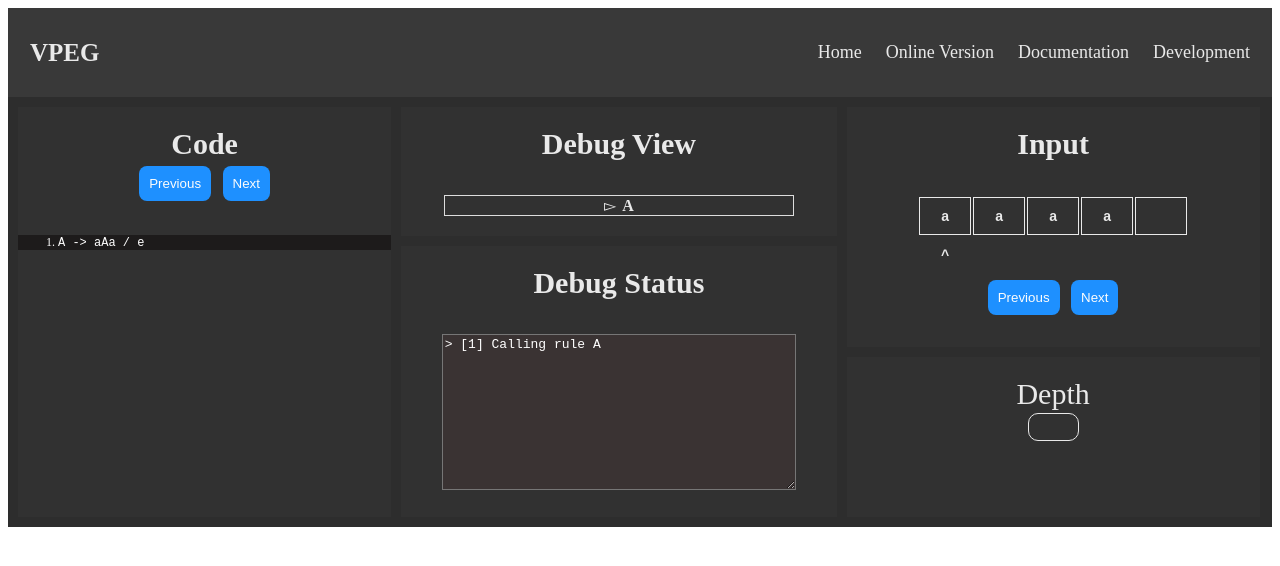
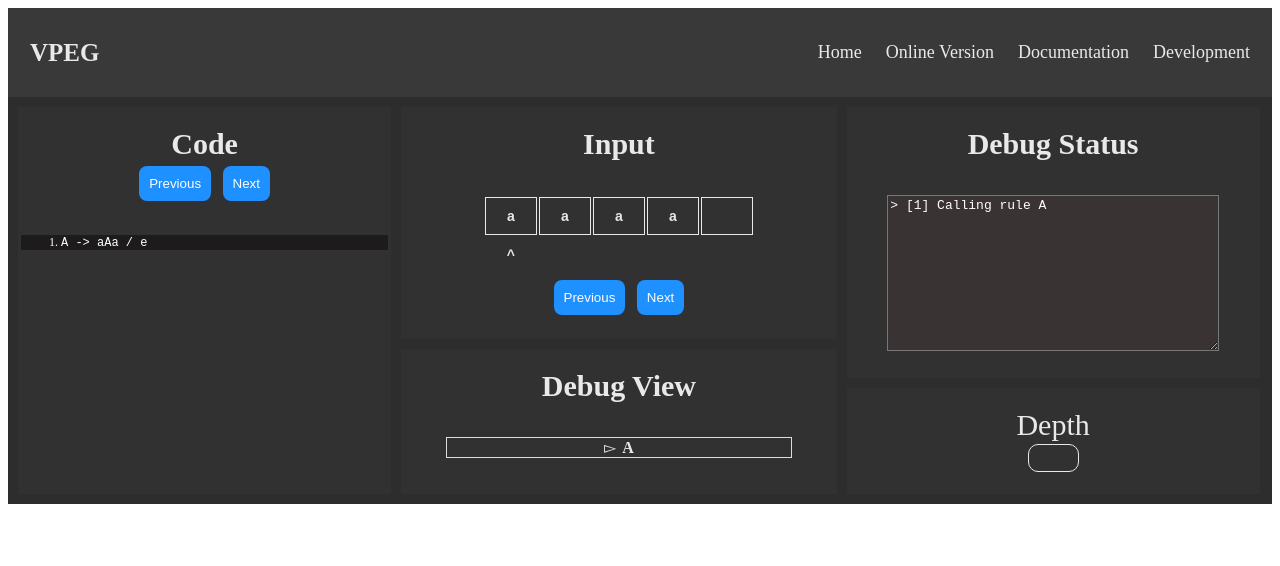
Before and after one commit to lives-group/vpeg, a plain HTML site: page pages/output-debug.html in a window 1280 px wide. Drawn offline with Linux system fonts and the light colour scheme.

Commit message:
Mais uma disposição de componentes (3)

```diff
--- a/css/style.css
+++ b/css/style.css
@@ -1,11 +1,10 @@
-/* Style the header with a grey background and some padding */
+/* Header */
 .header {
   overflow: hidden;
   background-color: #393939;
   padding: 20px 10px;
 }
 
-/* Style the header links */
 .header a {
   float: left;
   color: rgb(233, 233, 233);
@@ -17,29 +16,26 @@
   border-radius: 4px;
 }
 
-/* Style the logo link (notice that we set the same value of line-height and font-size to prevent the header to increase when the font gets bigger */
 .header a.logo {
   font-size: 25px;
   font-weight: bold;
 }
 
-/* Change the background color on mouse-over */
 .header a:hover {
   background-color: rgb(74,78,81);
   color: rgb(233, 233, 233);
 }
 
-/* Style the active/current link*/
 .header a.active {
   background-color: dodgerblue;
   color: rgb(252, 252, 252);
 }
 
-/* Float the link section to the right */
 .header-right {
   float: right;
 }
 
+/* Button */
 .button {
   background-color: dodgerblue;
   color: rgb(252, 252, 252);
@@ -68,7 +64,7 @@
 .grid-container div {
   background-color: rgb(49, 49, 49);
   text-align: center;
-  padding: 20px 0;
+  padding: 20px 3px;
   font-size: 30px;
 }
 
@@ -122,8 +118,6 @@
   vertical-align: center;
   font-weight: bold;
 }
-
-
 
 .grid-container ol {
   background-color: rgb(29,27,27);
--- a/pages/output-debug.html
+++ b/pages/output-debug.html
@@ -28,10 +28,10 @@
           <strong>Code</strong>
           <br />
           <button class = "button" onclick="previousFrame()">Previous</button>
-          <button class = "button" onclick="stepOver();  nextFrame(); updateStatus()">Next</button>
+          <button class = "button" onclick="nextFrame();">Next</button>
           <ol id="code"></ol>
         </div>
-        <div class="item2">
+        <div class="item3a">
           <!-- 2 -->
           <table class="inputTable" id="iterativeTable">
             <thead>
@@ -46,9 +46,9 @@
             </tbody>
           </table>
           <button class = "button" onclick="previousFrame()">Previous</button>
-          <button class = "button" onclick="stepOver();  nextFrame(); updateStatus()">Next</button>
+          <button class = "button" onclick="nextFrame();">Next</button>
         </div>
-        <div class="item3a">
+        <div class="item4">
           <!-- 3a -->
           <strong>Debug View</strong>
           <br /><br />
@@ -63,7 +63,7 @@
             </tbody>
           </table>
         </div>
-        <div class="item4">
+        <div class="item2">
           <!-- 4 -->
           <strong>Debug Status</strong><br />
           <br />
```
Also changed, not shown: prints/03.png (added).
